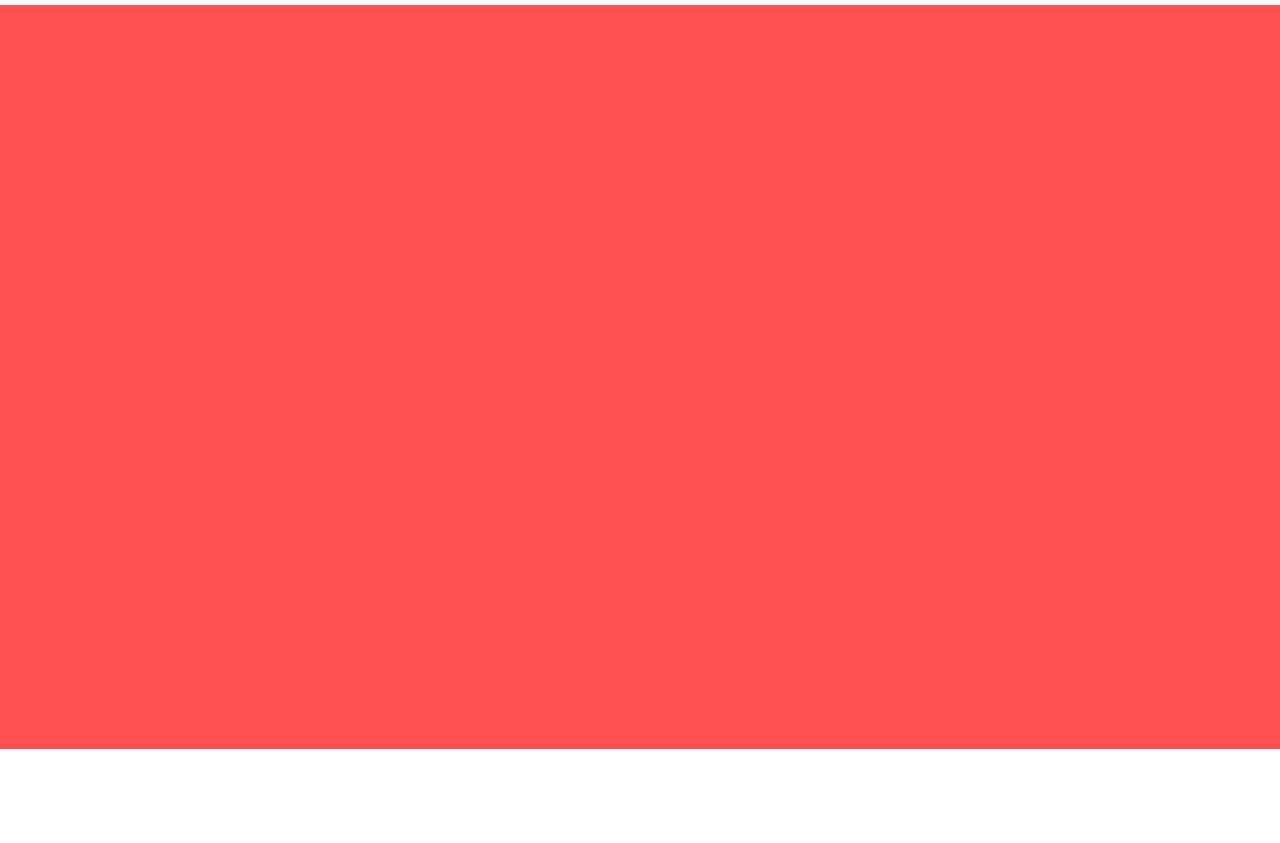
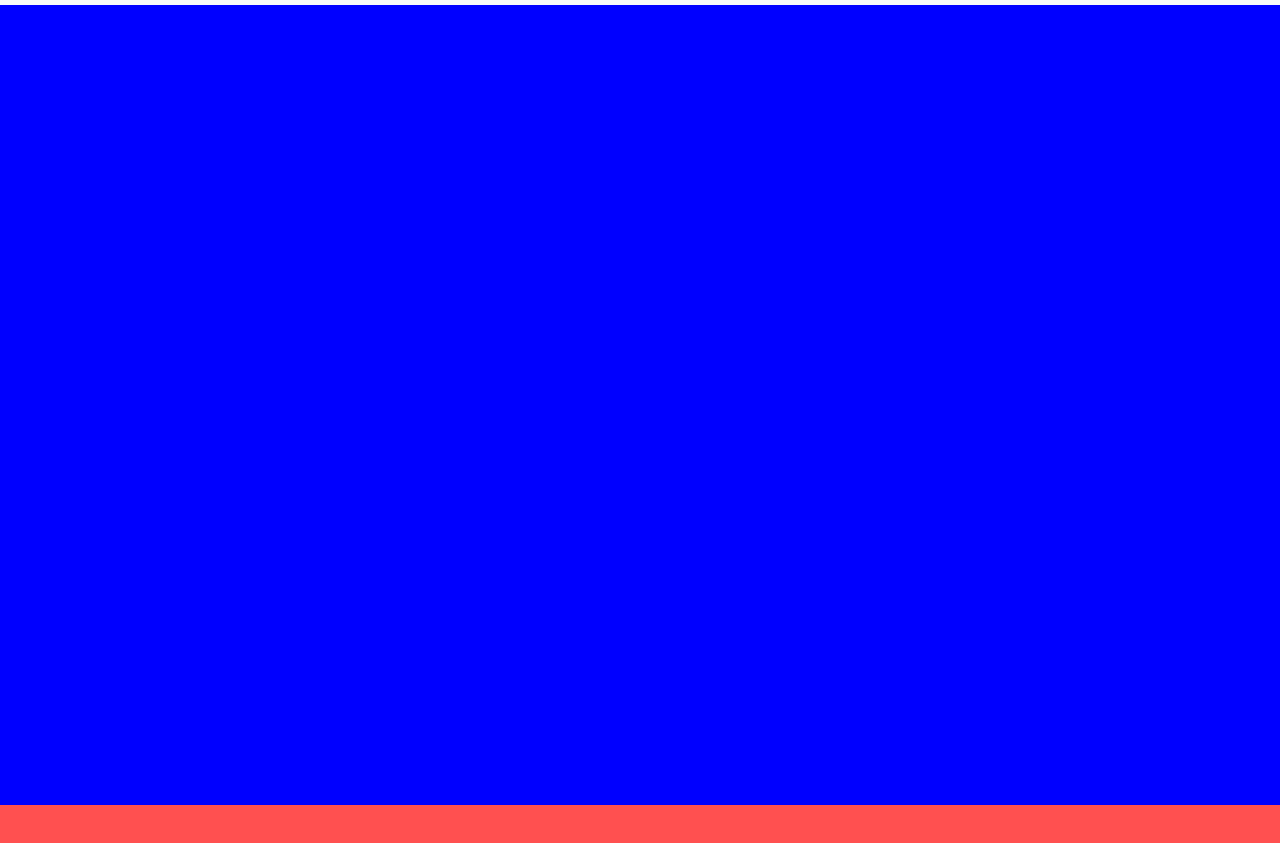
Before and after one commit to Filza-150/Saylani-test, a plain HTML site: page index.html in a window 1280 px wide. Shown: the part 51-894 px from the top of the page. Before the commit the page ends 800 px from the top, so only its background shows below. Drawn offline with nearby package versions, Linux system fonts and the light colour scheme.

Commit message:
made hero section

```diff
--- a/index.html
+++ b/index.html
@@ -47,6 +47,9 @@
                 </div>
               </nav>
         </header>
+        <div class="section-1">
+
+        </div>
         <!-- main-div-end  -->
     </div>
     <!-- wrapper end  -->
--- a/style.css
+++ b/style.css
@@ -6,6 +6,11 @@
 }
 .main{
     width: 100%;
-    height: 100vh;
+    height: 200vh;
     background-color: rgba(255, 0, 0, 0.685);
 }
+.section-1{
+    width: 100%;
+    height: 100vh;
+    background-color: blue;
+}
```
